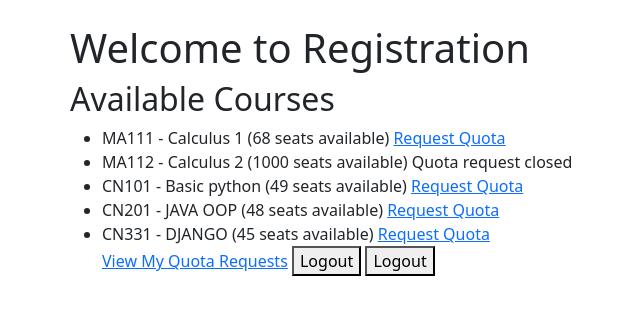
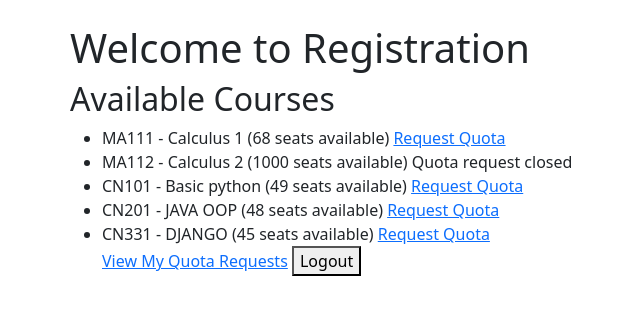
Before and after one commit to 6610685122/cn331-as2, a Django app: page /course/ in a window 1280 px wide. Shown: the part 73-388 px from the top of the page, without its empty margins (12-652 px from the left). Run offline with Django 5.2, Linux system fonts and the light colour scheme; data comes from the database, SQL or seed files in the repository; both versions use the stored data as it was after the commit.

Commit message:
delete double log out

```diff
--- a/registrar/templates/course_list.html
+++ b/registrar/templates/course_list.html
@@ -24,10 +24,7 @@
         {% csrf_token %}
         <button type="submit">Logout</button>
     </form>
-    <form action="/" method="post" style="display:inline;">
-        {% csrf_token %}
-        <button type="submit">Logout</button>
-    </form>
+
 </ul>
 
 {% endblock %}
```
Also changed, not shown: registrar/db.sqlite3.
